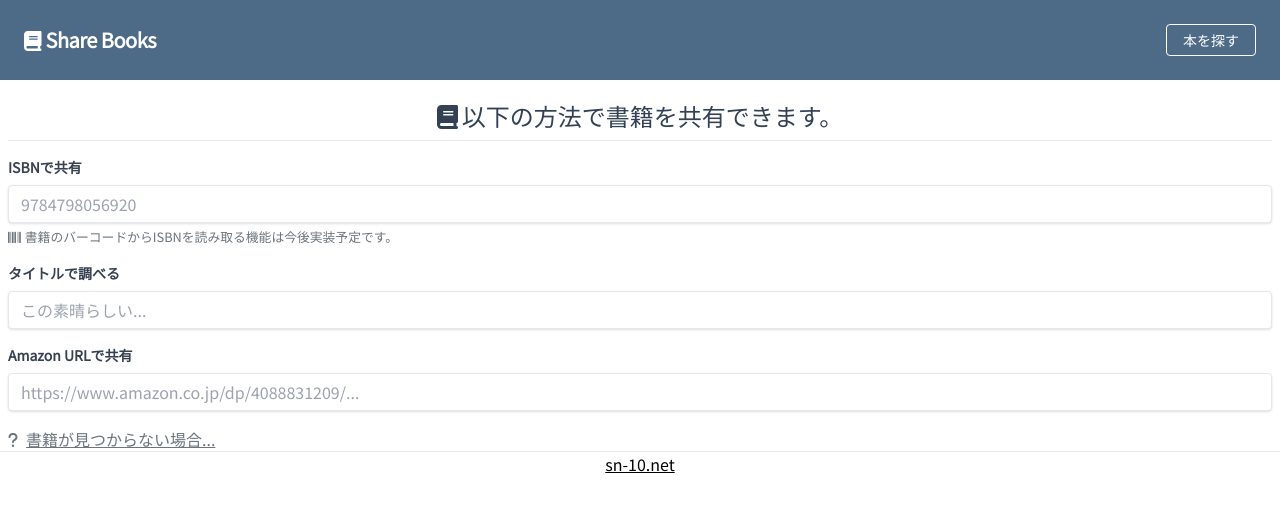
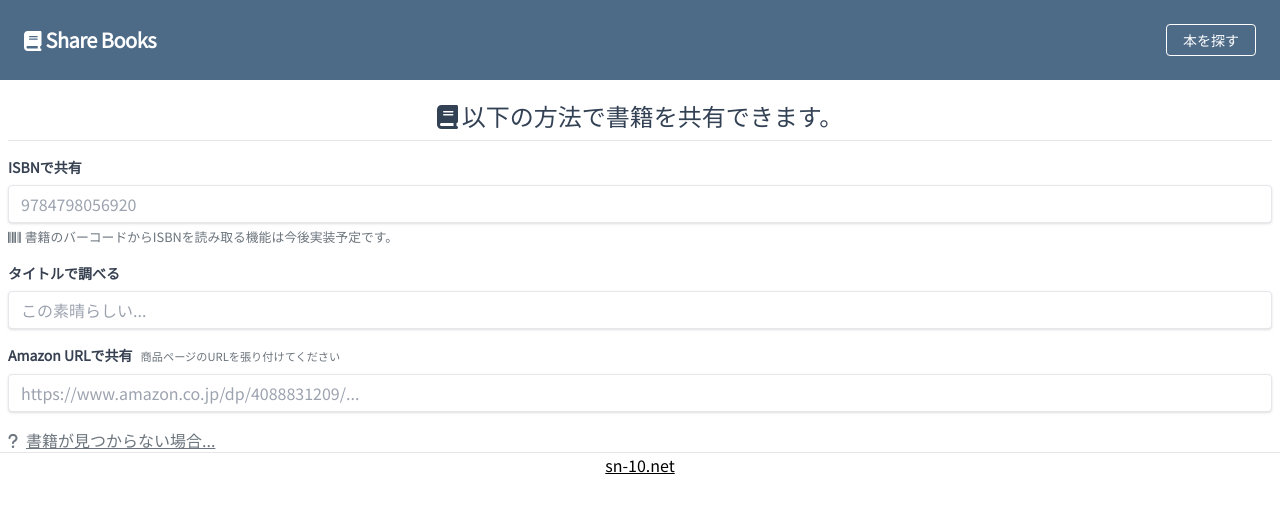
Before and after one commit to s-n-1-0/books_web, a Next.js app in the folder app/: page /ja/share in a window 1280 px wide. Shown: the top 512 px of the page. Built offline with nearby package versions, Linux system fonts and the light colour scheme.

Commit message:
Amazon URL検索に注釈テキストを追加

```diff
--- a/app/components/books/search-book-fields.tsx
+++ b/app/components/books/search-book-fields.tsx
@@ -111,8 +111,11 @@ function SearchBookFields({ errorText }: Props) {
       <div className="mb-4">
         <div className="flex items-end">
           <div className="w-full">
-            <label className="block text-gray-700 text-sm font-bold mb-2 text-left">
-              Amazon URLで共有
+            <label className="block text-gray-700 text-sm mb-2 text-left">
+              <span className="font-bold">Amazon URLで共有</span>
+              <small className="ml-2 text-secondary">
+                商品ページのURLを張り付けてください
+              </small>
             </label>
             <input
               className="shadow appearance-none border rounded w-full py-2 px-3 text-gray-700 leading-tight focus:outline-none focus:shadow-outline"
```
